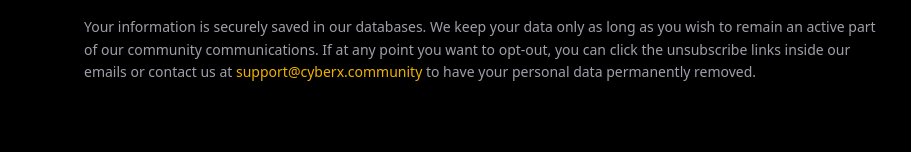
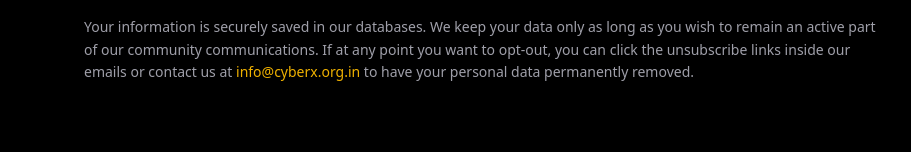
Before and after one commit to Cipherx7/cyberxwebsite, a Next.js app: page /privacy-policy in a window 1280 px wide. Shown: the part 1387-1539 px from the top of the page, without its empty margins (184-1095 px from the left). Built offline with nearby package versions, Linux system fonts and the light colour scheme.

Commit message:
docs: update contact email in privacy policy

```diff
--- a/src/app/privacy-policy/page.jsx
+++ b/src/app/privacy-policy/page.jsx
@@ -125,7 +125,7 @@ export default function PrivacyPolicy() {
                             <h2 className="text-xl sm:text-2xl font-bold">4. Data Retention & Deletion</h2>
                         </div>
                         <p className="text-zinc-400 leading-relaxed text-sm pl-13">
-                            Your information is securely saved in our databases. We keep your data only as long as you wish to remain an active part of our community communications. If at any point you want to opt-out, you can click the unsubscribe links inside our emails or contact us at <a href="mailto:support@cyberx.community" className="text-yellow-500 hover:underline">support@cyberx.community</a> to have your personal data permanently removed.
+                            Your information is securely saved in our databases. We keep your data only as long as you wish to remain an active part of our community communications. If at any point you want to opt-out, you can click the unsubscribe links inside our emails or contact us at <a href="mailto:info@cyberx.org.in" className="text-yellow-500 hover:underline">info@cyberx.org.in</a> to have your personal data permanently removed.
                         </p>
                     </section>
                 </div>
```
